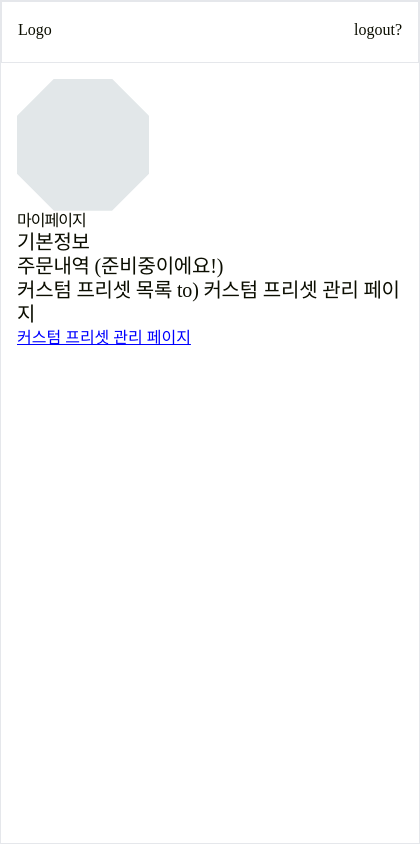
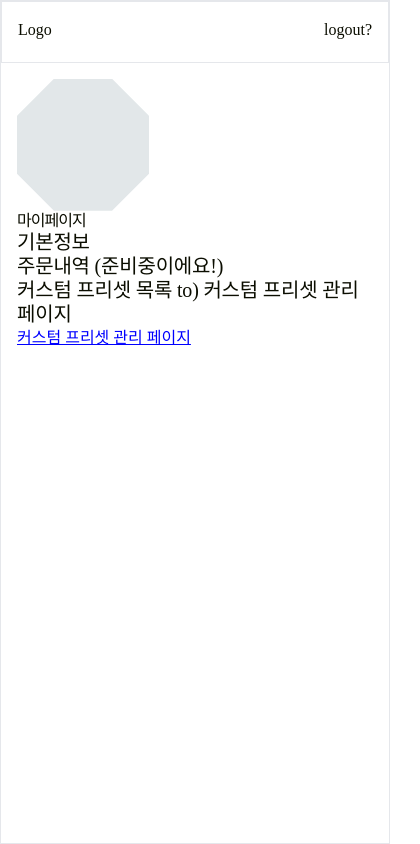
Before and after one commit to lgtm-junction/frontend, a Next.js app: page /mypage in a window 390 px wide. Shown: the whole page, 420 px wide, since content can reach past the window. Built offline with nearby package versions, Linux system fonts and the light colour scheme; a web font is replaced by a local one.

Commit message:
fix: mobile overflow

```diff
--- a/app/layout.tsx
+++ b/app/layout.tsx
@@ -11,7 +11,7 @@ export default function RootLayout({
   return (
     <html data-theme="light">
       <body>
-        <div className="w-[420px] h-screen m-0 mx-auto flex flex-col flex-1 border">
+        <div className="w-full max-w-[420px] h-screen m-0 mx-auto flex flex-col flex-1 border">
           <StyledComponentsRegistry>
             <TopNav />
             <div className="h-full p-4">{children}</div>
```
